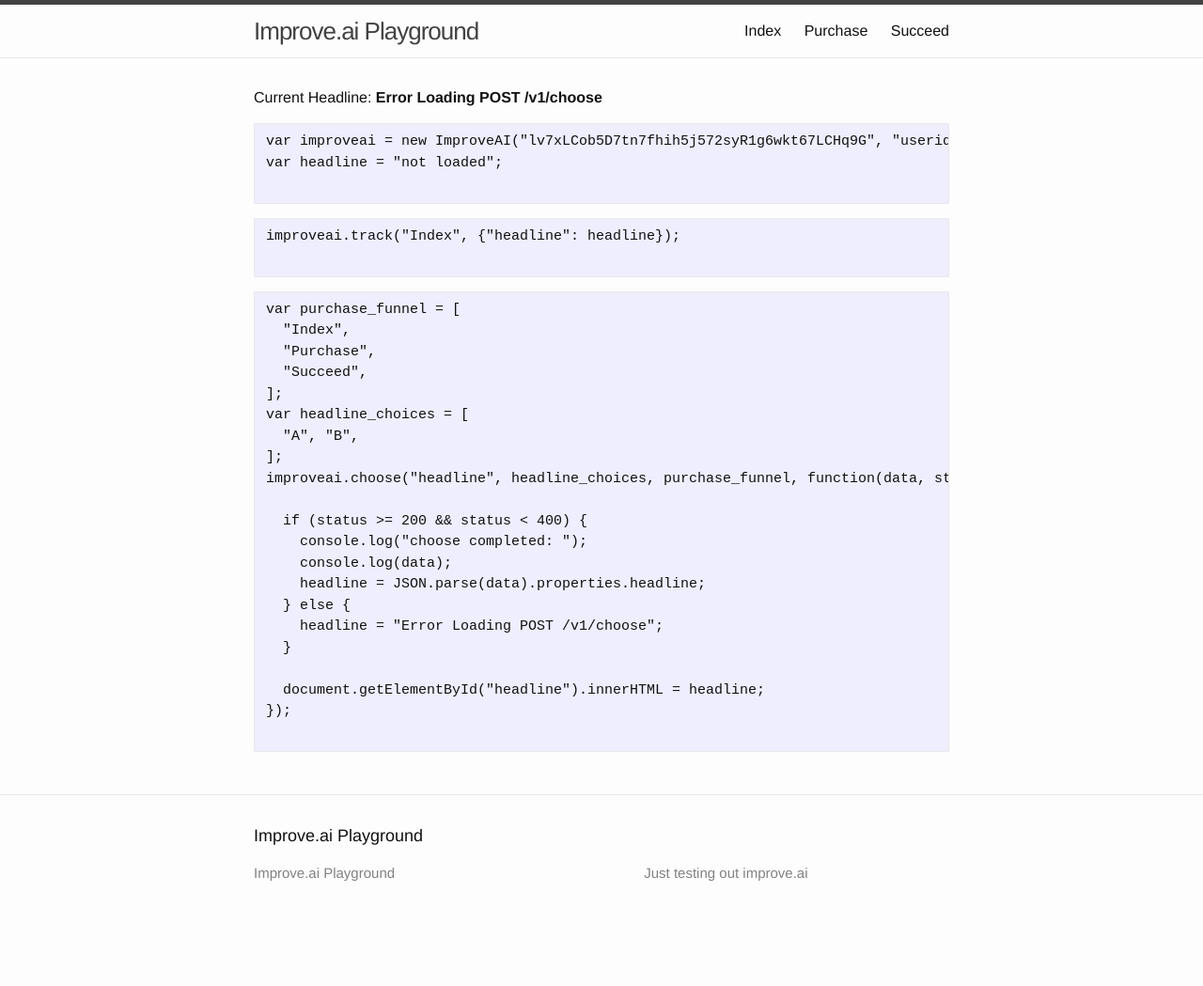
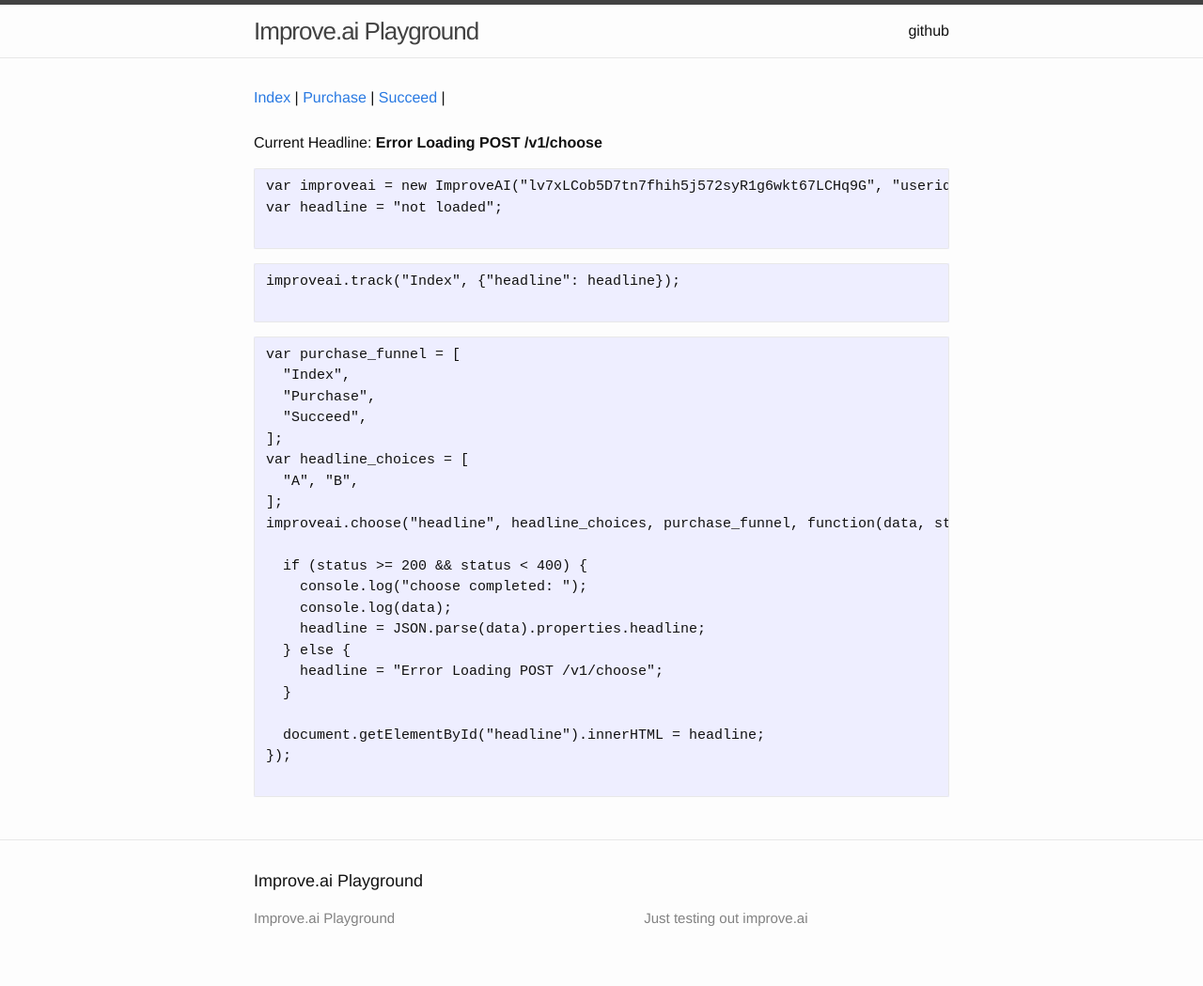
Before and after one commit to MagicSketch/improve.ai-js-test, a Jekyll site: the page built from index.md, in a window 1280 px wide. Shown: the whole page at 94% size. Built offline with Jekyll 4.4.1, drawn with Linux system fonts in a browser that asks for light colours; before the commit the page ends 1001 px from its top, so only the background shows below that.

Commit message:
Update Navigation

```diff
--- a/_includes/header.html
+++ b/_includes/header.html
@@ -14,11 +14,15 @@
       </a>
 
       <div class="trigger">
+        <!--
         {% for my_page in site.pages %}
           {% if my_page.title %}
           <a class="page-link" href="{{ my_page.url | prepend: site.baseurl }}">{{ my_page.title }}</a>
           {% endif %}
         {% endfor %}
+      -->
+        <a class="page-link" href="https://github.com/magicsketch/improve.ai-js-test/">github</a>
+
       </div>
     </nav>
 
--- a/_layouts/default.html
+++ b/_layouts/default.html
@@ -9,6 +9,15 @@
 
     <div class="page-content">
       <div class="wrapper">
+
+        {% for my_page in site.pages %}
+          {% if my_page.title %}
+          <a class="page-link" href="{{ my_page.url | prepend: site.baseurl }}">{{ my_page.title }}</a> |
+          {% endif %}
+        {% endfor %}
+        <br>
+        <br>
+
         {{ content }}
       </div>
     </div>
```
